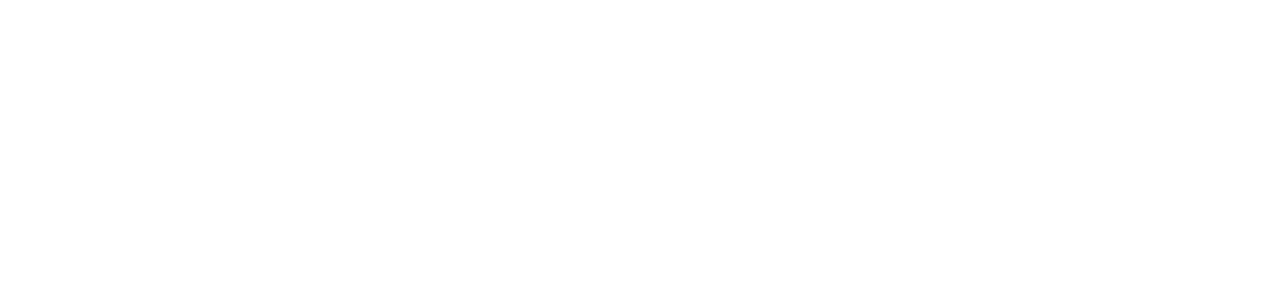
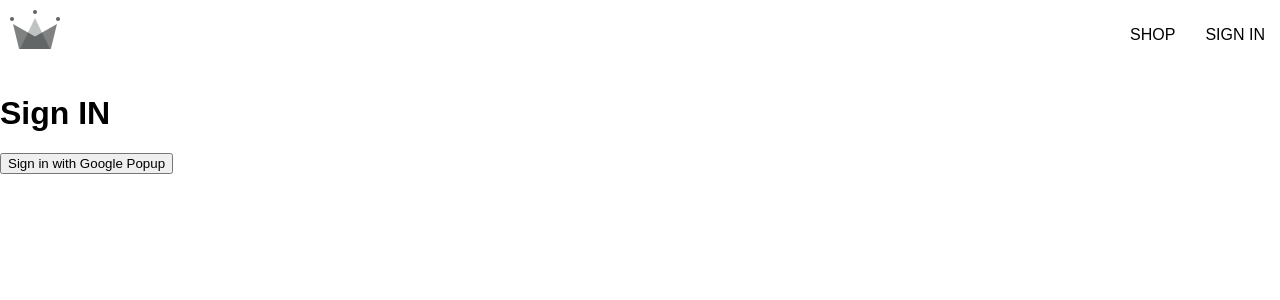
Before and after one commit to mrin2810/crwn-clothing, a React (Create React App) app: page /sign-in in a window 1280 px wide. Before the commit this address had no page. Shown: the top 300 px of the page. Built offline with nearby package versions, Linux system fonts and the light colour scheme; a web font is replaced by a local one.

Commit message:
Added sign in with google

```diff
--- a/src/App.js
+++ b/src/App.js
@@ -2,6 +2,8 @@
 
 import Home from "./routes/home/home.component";
 import Navigation from "./routes/navigation/navigation.component";
+import SignIn from "./routes/sign-in/sign-in.component";
+
 const Shop = () => {
   return <h1>I am the Shop Page</h1>;
 };
@@ -12,6 +14,7 @@
       <Route path="/" element={<Navigation />}>
         <Route index element={<Home />} />
         <Route path="shop" element={<Shop />} />
+        <Route path="sign-in" element={<SignIn />} />
       </Route>
     </Routes>
   );
--- a/src/routes/navigation/navigation.component.jsx
+++ b/src/routes/navigation/navigation.component.jsx
@@ -13,6 +13,9 @@
           <Link className="nav-link" to="/shop">
             SHOP
           </Link>
+          <Link className="nav-link" to="/sign-in">
+            SIGN IN
+          </Link>
         </div>
       </div>
       <Outlet />
--- /dev/null
+++ b/src/routes/sign-in/sign-in.component.jsx
@@ -0,0 +1,16 @@
+import { signInWithGooglePopup } from "../../utils/firebase/firebase.utils";
+
+const SignIn = () => {
+  const logGoogleUser = async () => {
+    const response = await signInWithGooglePopup();
+    console.log(response);
+  };
+  return (
+    <div>
+      <h1>Sign IN</h1>
+      <button onClick={logGoogleUser}>Sign in with Google Popup</button>
+    </div>
+  );
+};
+
+export default SignIn;
--- /dev/null
+++ b/src/utils/firebase/firebase.utils.js
@@ -0,0 +1,28 @@
+import { initializeApp } from "firebase/app";
+import {
+  getAuth,
+  signInWithPopup,
+  signInWithRedirect,
+  GoogleAuthProvider,
+} from "firebase/auth";
+
+const firebaseConfig = {
+  apiKey: "AIzaSyAjORvAd8c0cJTs2Wfi-cxaj2Tv7wSEtMo",
+  authDomain: "crwn-clothing-db-a6ad7.firebaseapp.com",
+  projectId: "crwn-clothing-db-a6ad7",
+  storageBucket: "crwn-clothing-db-a6ad7.firebasestorage.app",
+  messagingSenderId: "732631904719",
+  appId: "1:732631904719:web:687d11bc81e7275b2922ba",
+};
+
+// Initialize Firebase
+const firebaseApp = initializeApp(firebaseConfig);
+
+const provider = new GoogleAuthProvider();
+
+provider.setCustomParameters({
+  prompt: "select_account",
+});
+
+export const auth = getAuth();
+export const signInWithGooglePopup = () => signInWithPopup(auth, provider);
```
